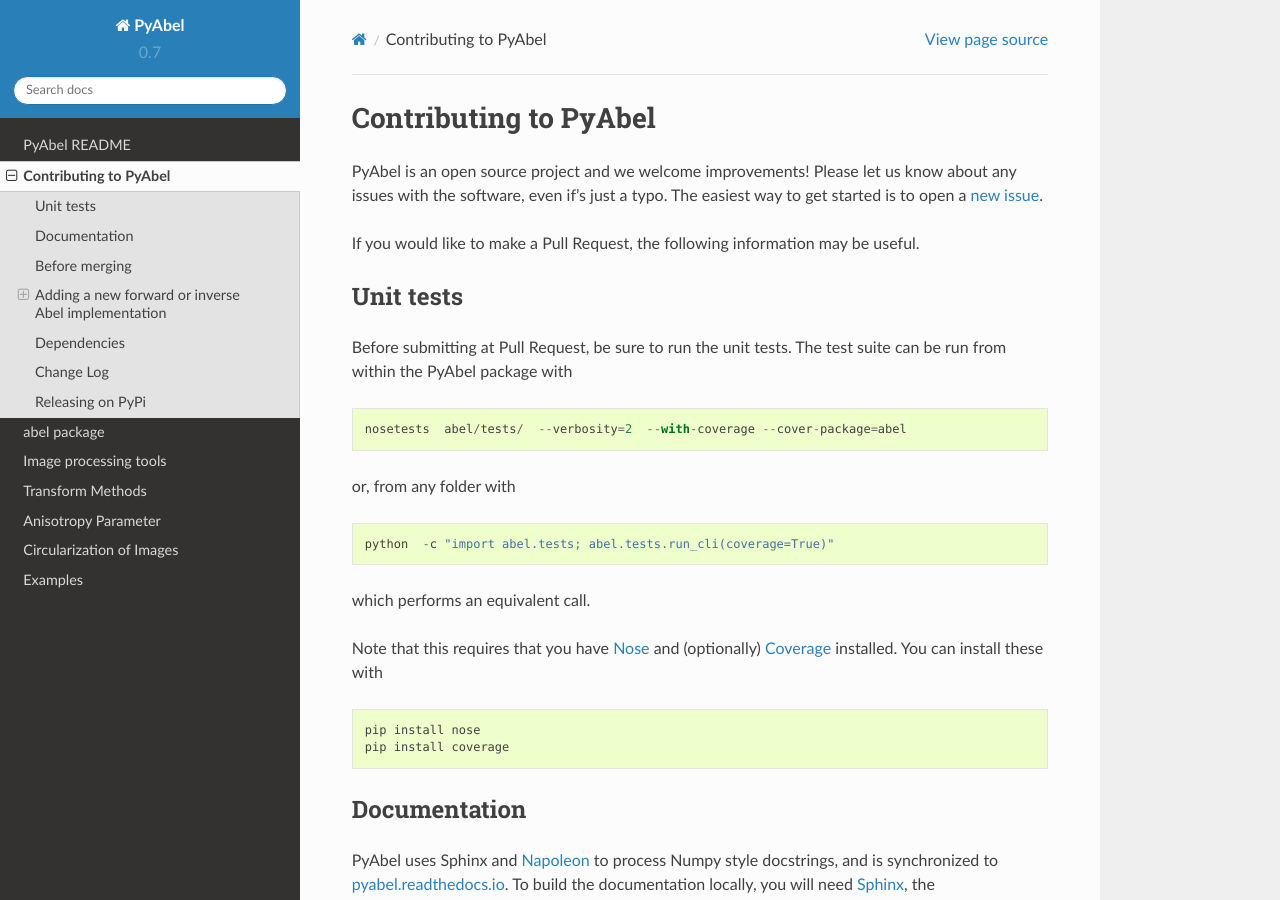
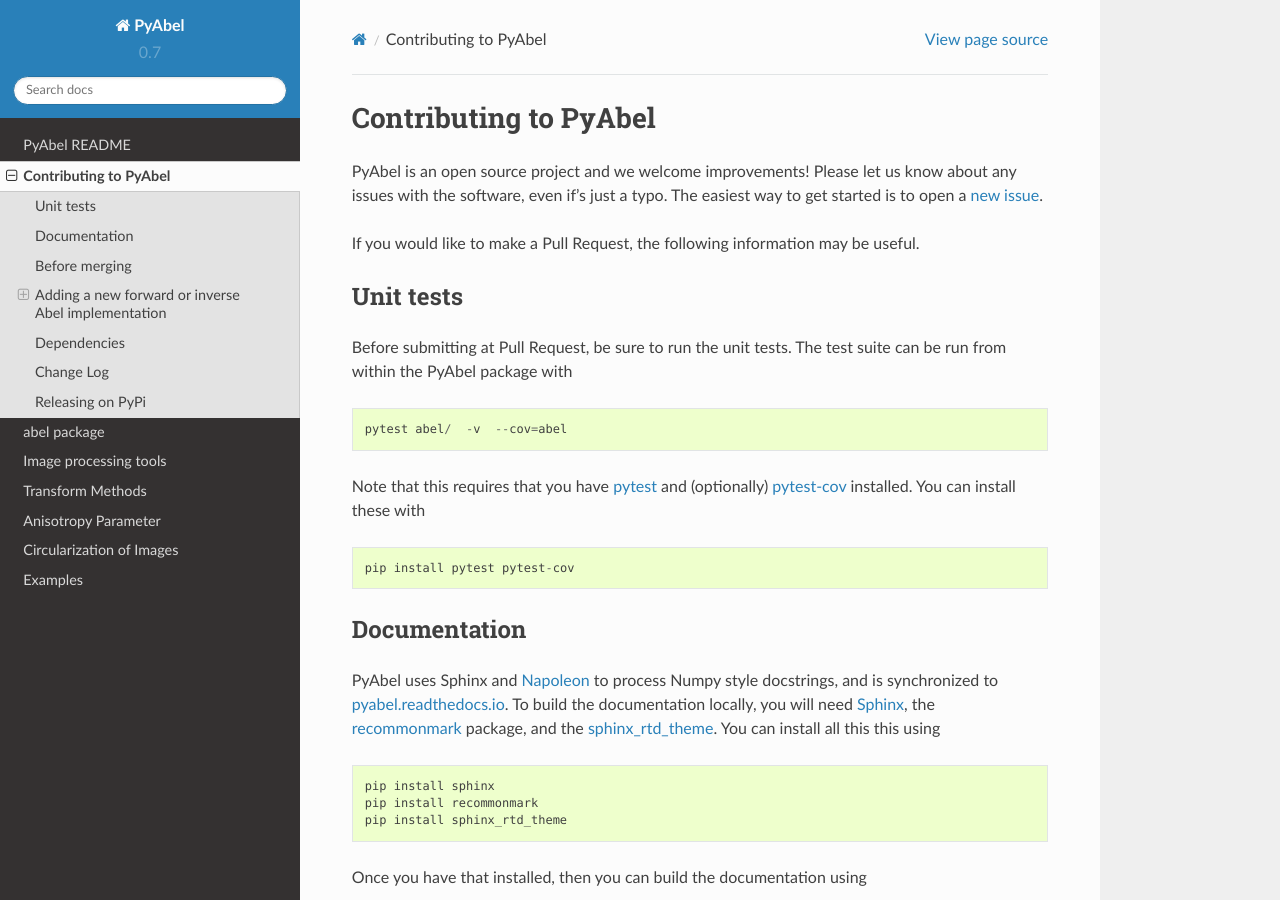
Before and after one commit to PyAbel/PyAbel, a Sphinx documentation site: the page built from doc/contributing_link.rst, in a window 1280 px wide and 900 px high. Built offline with Sphinx 7.4.7 and the Read the Docs theme 2.0.0, drawn with Linux system fonts in a browser that asks for light colours.

Commit message:
Migrate to pytest

```diff
--- a/CONTRIBUTING.rst
+++ b/CONTRIBUTING.rst
@@ -12,18 +12,11 @@
 
 Before submitting at Pull Request, be sure to run the unit tests. The test suite can be run from within the PyAbel package with ::
 
-    nosetests  abel/tests/  --verbosity=2  --with-coverage --cover-package=abel
+    pytest abel/  -v  --cov=abel
 
-or, from any folder with ::
+Note that this requires that you have `pytest <https://docs.pytest.org/en/latest/>`_ and (optionally) `pytest-cov <https://pytest-cov.readthedocs.io/en/latest/>`_ installed. You can install these with ::
 
-    python  -c "import abel.tests; abel.tests.run_cli(coverage=True)"
-
-which performs an equivalent call.
-
-Note that this requires that you have `Nose <nose.readthedocs.io>`_ and (optionally) `Coverage <coverage.readthedocs.io>`_ installed. You can install these with ::
-
-    pip install nose
-    pip install coverage
+    pip install pytest pytest-cov
 
 
 Documentation
--- a/appveyor.yml
+++ b/appveyor.yml
@@ -31,9 +31,9 @@
   - conda config --set always_yes yes --set changeps1 no
   - conda update -q conda
   - conda info -a
-  - "conda create -q -n abel-env python=%PYTHON_VERSION% numpy scipy nose cython==0.24.1"
+  - "conda create -q -n abel-env python=%PYTHON_VERSION% numpy scipy cython==0.24.1"
   - activate abel-env
-  - pip install coverage
+  - pip install coverage pytest pytest-cov
   - dir
   - "cd C:\\projects\\PyAbel"
 #  - python setup.py build_ext --inplace
@@ -43,4 +43,4 @@
 
 test_script:
   - "cd C:\\"
-  - python -c "import abel.tests; abel.tests.run_cli(coverage=True)"
+  - pytest --cov=abel --pyargs abel
```
Also changed, not shown: doc/abel.rst (+0 -8 lines), .travis.yml, 2 other files.
